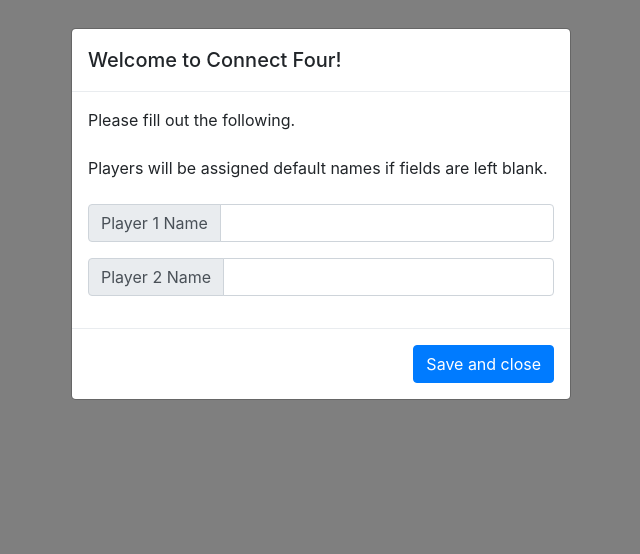
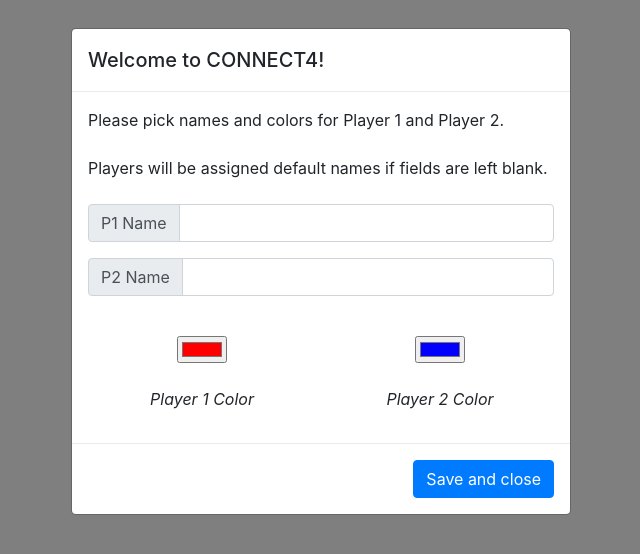
Before and after one commit to AkiPraveen/ConnectFour, a plain HTML site: page index.html in a window 1280 px wide. Shown: the whole page, without its empty margins (319-959 px from the left). Drawn offline with nearby package versions, Linux system fonts and the light colour scheme.

Commit message:
Add colorpickers and clean up HTML

```diff
--- a/index.html
+++ b/index.html
@@ -26,25 +26,40 @@
 	  <div class="modal-dialog" role="document">
 	    <div class="modal-content">
 	      <div class="modal-header">
-	        <h5 class="modal-title" id="exampleModalLabel">Welcome to Connect Four!</h5>
+	        <h5 class="modal-title" id="exampleModalLabel">Welcome to CONNECT4!</h5>
 	      </div>
 	      <div class="modal-body">
-	        Please fill out the following. <br />
+	        Please pick names and colors for Player 1 and Player 2. <br />
 	        <br /> Players will be assigned default names if fields are left blank. <br /> <br />
 
 	        <div class="input-group mb-3">
 	          <div class="input-group-prepend">
-	            <span class="input-group-text" id="inputGroup-sizing-default">Player 1 Name</span>
+	            <span class="input-group-text" id="inputGroup-sizing-default">P1 Name</span>
 	          </div>
 	          <input type="text" id="player1" class="form-control" aria-label="Default" aria-describedby="inputGroup-sizing-default">
 	        </div>
 
 	        <div class="input-group mb-3">
 	          <div class="input-group-prepend">
-	            <span class="input-group-text" id="inputGroup-sizing-default">Player 2 Name</span>
+	            <span class="input-group-text" id="inputGroup-sizing-default">P2 Name</span>
 	          </div>
 	          <input type="text" id="player2" class="form-control" aria-label="Default" aria-describedby="inputGroup-sizing-default">
 	        </div>
+
+	        <br />
+
+	        <form>
+	          <div class="form-row" style="text-align:center">
+	            <div class="col">
+	              <input type="color" id="body" name="color" value="#ff0000" />
+	              <p> <br /> <em> Player 1 Color </em> </p>
+	            </div>
+	            <div class="col">
+	              <input type="color" id="body" name="color" value="#0000ff" />
+	              <p> <br /> <em> Player 2 Color </em> </p>
+	            </div>
+	          </div>
+	        </form>
 
 
 
@@ -64,7 +79,7 @@
 		<div class="gameActive">
 			<br />
 			<h1> <span style="color:#d63031">CONNECT</span><span style="color:#0984e3">4</span> </h1> <br />
-			<p> Welcome to Connect Four! <br /><br /> Match four chips of the same color in a row, column, or diagonal to win. Click a column to drop a chip in. </p>
+			<p><br /> Match four chips of the same color in a row, column, or diagonal to win. Click a column to drop a chip in. </p>
 
 			<h3 style="color:grey"></h3> <br />
 
```
